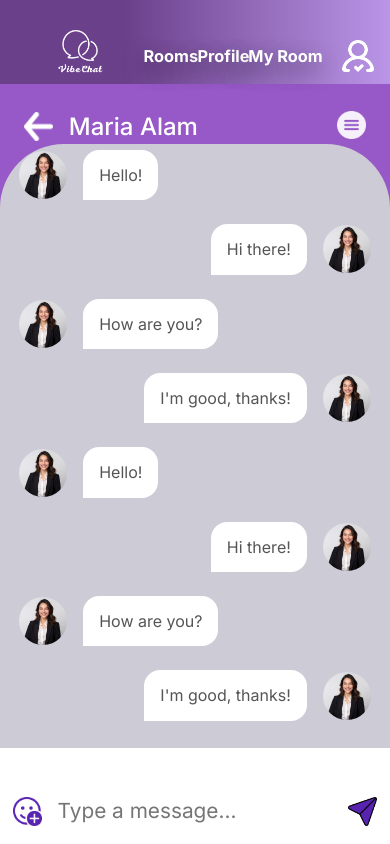
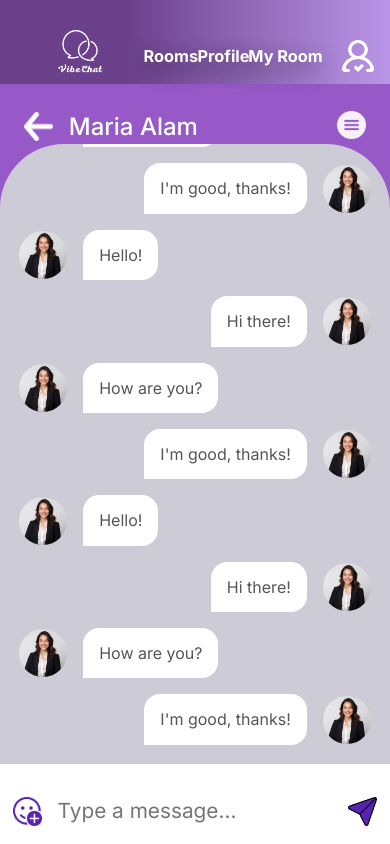
Before and after one commit to mariia-alam/chatApp, a React (Vite) app: page /room in a window 390 px wide. Built offline with nearby package versions, Linux system fonts and the light colour scheme.

Commit message:
before messages

```diff
--- a/src/UserPages/userPages.css
+++ b/src/UserPages/userPages.css
@@ -536,7 +536,6 @@ font-weight:500;
 
 /* room in mobile */
 @media (max-width: 768px) {
-
 .chatting header {
   padding: 1.5rem;
   display: flex;
@@ -568,21 +567,21 @@ font-weight:500;
     border: 1px solid #ccc;
     border-radius: 1rem;
     box-shadow: 0px 4px 6px rgba(0, 0, 0, 0.1);
-    z-index:25;
+    z-index:100;
     display: flex;
     flex-direction: column;
     justify-content:space-around;
-    width:5rem;
-    height:5rem;
+    width:4rem;
+    height:4rem;
 }
 .dropdown a {
     background: none;
     border: none;
-    padding: 10px;
+    /* padding: 10px; */
     text-align: center;
     width: 100%;
     cursor: pointer;
-    font-size: 1.3rem;
+    font-size: 1rem;
 }
 .chatting img {
   cursor:pointer;
@@ -592,10 +591,10 @@ font-weight:500;
 
 .chatting main {
     width:100%;
-    height: calc(100vh - 10rem - 5rem);
+    height: calc(100vh - 10rem - 4rem);
     position:fixed;
     overflow:hidden;
-    z-index:20;
+    z-index:10;
     margin-top:9rem;
     overflow-y: auto;
     background: #CCCBD6;
@@ -608,7 +607,7 @@ font-weight:500;
 .chatting main .message-wrapper {
   display: flex;
   align-items: center;
-  margin-bottom: 0.5rem;
+  margin-bottom: 0;
 }
 
 
```
